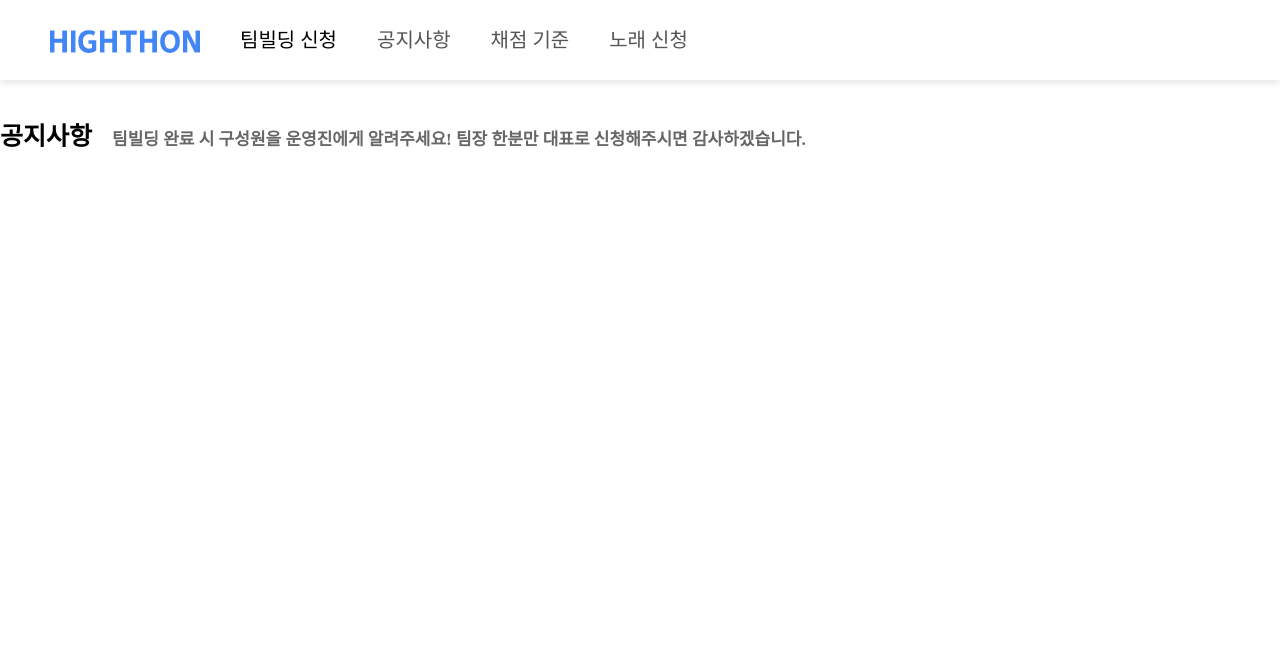
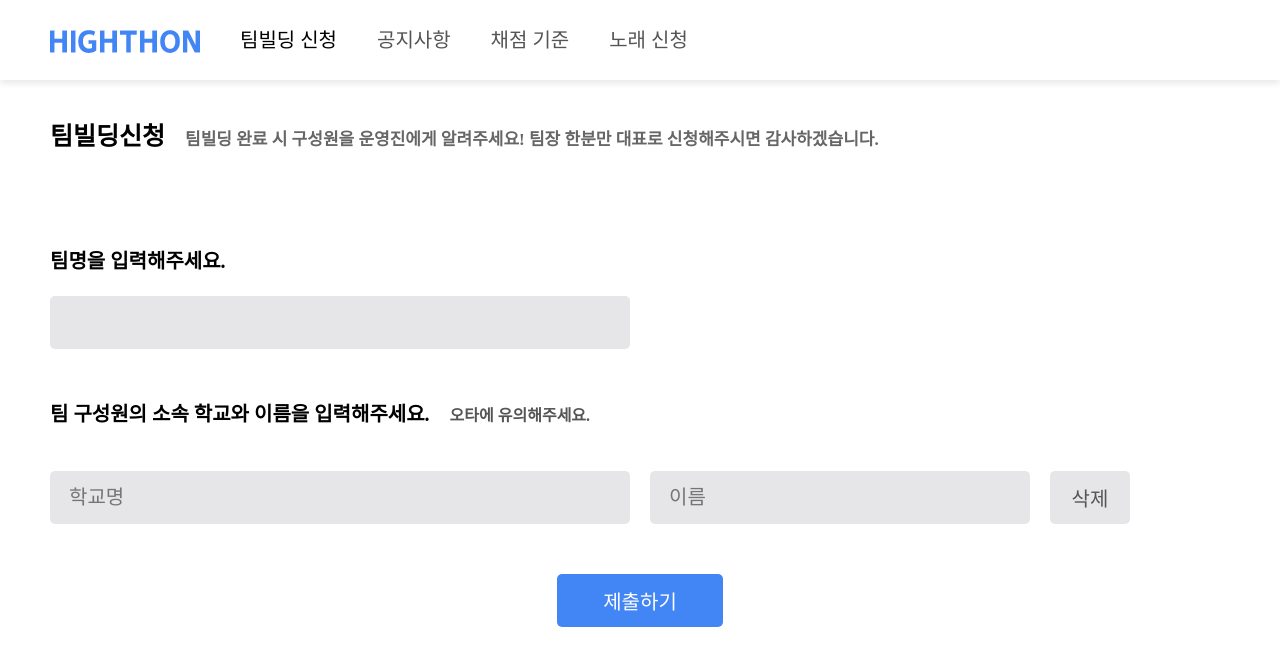
Before and after one commit to highthon/highthon-d-day-frontend, a React (Create React App) app: page /team in a window 1280 px wide. Shown: the top 666 px of the page. Built offline with nearby package versions, Linux system fonts and the light colour scheme.

Commit message:
Complete TeamApply page markup

```diff
--- a/src/pages/TeamApply.jsx
+++ b/src/pages/TeamApply.jsx
@@ -1,15 +1,93 @@
 import React, { Component } from 'react';
+import styled from 'styled-components';
 import HeadLine from '../components/HeadLine';
+import Button from '../components/Button';
 
+const color1 = '#e6e6e8';
+const color2 = '#555';
+
+const TeamApplyContainer = styled.div`
+  width: 1180px;
+  margin: 0 auto;
+`;
+
+const StyledLabel = styled.label`
+  font-size: 20px;
+  color: #000;
+  font-weight: bold;
+  line-height: 70px;
+  margin-top: 30px;
+  display: block;
+`;
+
+const SubtextLabel = styled.span`
+  font-size: 16px;
+  color: #555;
+  margin-left: 20px;
+`;
+
+const MemberInputContainer = styled.div`
+  width: 100%;
+  display: flex;
+  margin-top: 20px;
+`;
+
+const StyledInputText = styled.input`
+  width: 580px;
+  height: 53px;
+  border-radius: 5px;
+  background-color: ${color1};
+  color: ${color2};
+  font-size: 20px;
+  padding: 0 19px;
+`;
+
+const StyledInputName = styled(StyledInputText)`
+  width: 380px;
+  margin-left: 20px;
+`;
+
+const AddButton = styled(Button)`
+  width: 80px;
+`;
+
+const DeleteButton = styled(AddButton)`
+  background-color: ${color1};
+  color: ${color2};
+  margin-left: 20px;
+`;
+
+const SubmitButton = styled(Button)`
+  margin: 50px auto 0;
+  display: block;
+`;
+
+// eslint-disable-next-line react/prefer-stateless-function
 export default class TeamApply extends Component {
   render() {
     return (
-      <div>
+      <TeamApplyContainer>
         <HeadLine
-          headingName="공지사항"
+          headingName="팀빌딩신청"
           headingIntro="팀빌딩 완료 시 구성원을 운영진에게 알려주세요! 팀장 한분만 대표로 신청해주시면 감사하겠습니다."
         />
-      </div>
+        <StyledLabel>
+          팀명을 입력해주세요.
+        </StyledLabel>
+        <StyledInputText />
+        <StyledLabel>
+          팀 구성원의 소속 학교와 이름을 입력해주세요.
+          <SubtextLabel>오타에 유의해주세요.</SubtextLabel>
+        </StyledLabel>
+        <MemberInputContainer>
+          <StyledInputText placeholder="학교명" />
+          <StyledInputName placeholder="이름" />
+          <DeleteButton>삭제</DeleteButton>
+        </MemberInputContainer>
+        <SubmitButton>
+          제출하기
+        </SubmitButton>
+      </TeamApplyContainer>
     );
   }
 }
```
